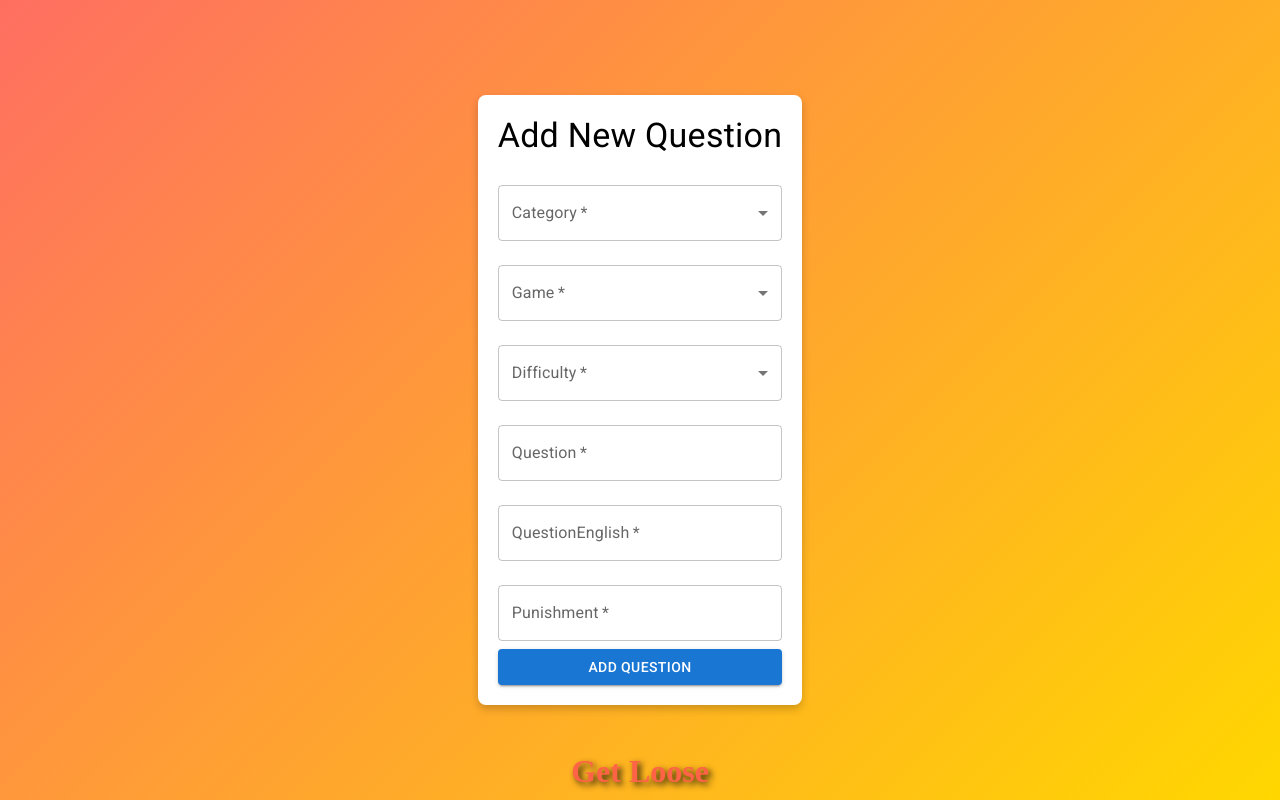
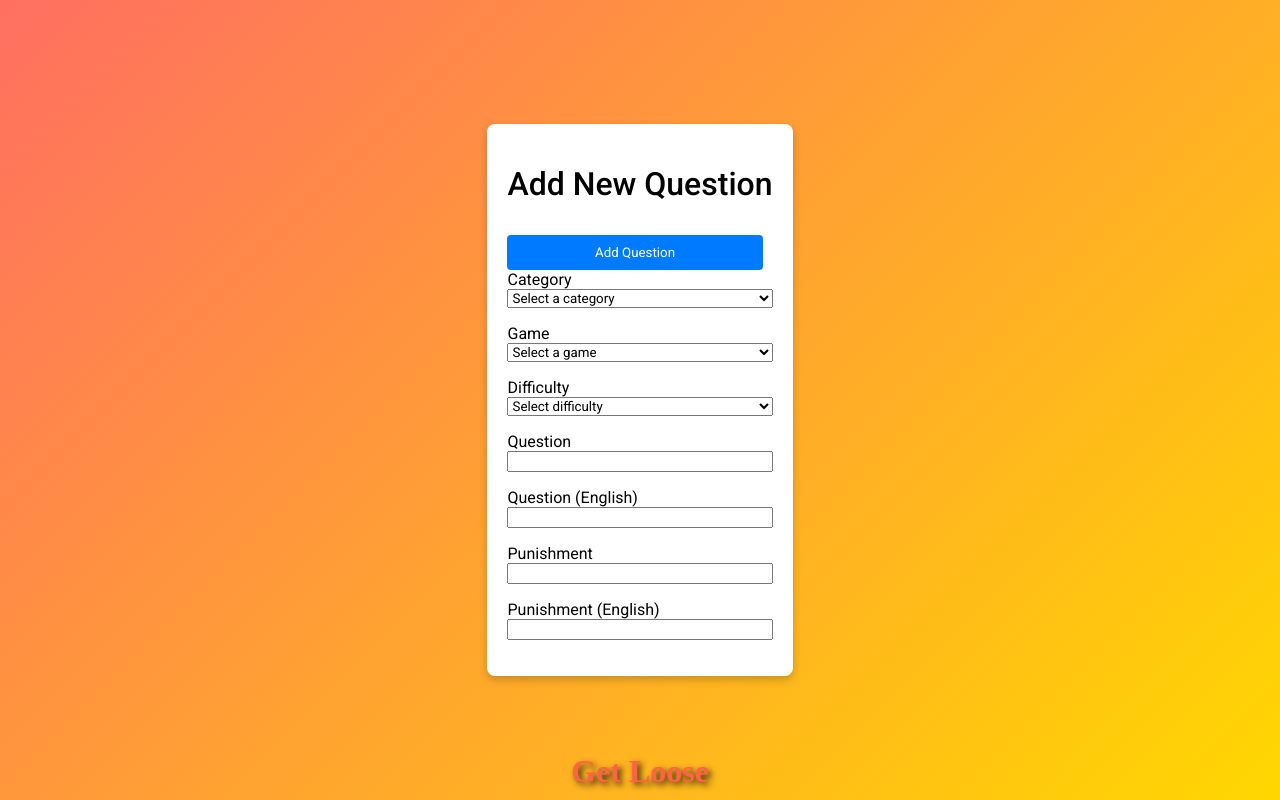
Before and after one commit to bergeron44/getLoose-client, a React (Create React App) app: page /AddQuestion in a window 1280 px wide. Built offline with nearby package versions, Linux system fonts and the light colour scheme.

Commit message:
importent changes

```diff
--- a/src/pages/DataBaseUiConection/AddQuestion.css
+++ b/src/pages/DataBaseUiConection/AddQuestion.css
@@ -25,7 +25,25 @@
     flex-direction: column;
 }
 
-.add-question-field {
+.add-question-field-category {
+    margin-bottom: 16px;
+}
+.add-question-field-game {
+    margin-bottom: 16px;
+}
+.add-question-field-difficult {
+    margin-bottom: 16px;
+}
+.add-question-field-question {
+    margin-bottom: 16px;
+}
+.add-question-field-questionEnglish {
+    margin-bottom: 16px;
+}
+.add-question-field-punishment {
+    margin-bottom: 16px;
+}
+.add-question-field-punishmentEnglish {
     margin-bottom: 16px;
 }
 
--- a/src/pages/DataBaseUiConection/AddQuestion.js
+++ b/src/pages/DataBaseUiConection/AddQuestion.js
@@ -1,6 +1,5 @@
 import React, { useState } from 'react';
 import { useDispatch } from 'react-redux';
-import { Box, TextField, Button, Typography, MenuItem } from '@mui/material';
 import { addQuestion } from '../../store/actions/questionsActions';
 import './AddQuestion.css'; // Import the CSS file
 
@@ -13,6 +12,7 @@ const AddQuestion = () => {
         question: '',
         questionEnglish:'',
         punishment: '',
+        punishmentEnglish:'',
     });
     const [error, setError] = useState('');
 
@@ -27,8 +27,8 @@ const AddQuestion = () => {
         e.preventDefault();
 
         // Validate all fields are filled
-        const { category, game, difficult, question,questionEnglish, punishment } = questionData;
-        if (!category || !game || !difficult || !question || !questionEnglish|| !punishment) {
+        const { category, game, difficult, question, questionEnglish, punishment, punishmentEnglish } = questionData;
+        if (!category || !game || !difficult || !question || !questionEnglish || !punishment || !punishmentEnglish) {
             setError('Please fill out all fields');
             return;
         }
@@ -47,107 +47,114 @@ const AddQuestion = () => {
             question: '',
             questionEnglish:'',
             punishment: '',
+            punishmentEnglish:'',
         });
     };
 
     return (
-        <Box className="add-question-container">
-            <Typography className="add-question-title" variant="h4" gutterBottom>
-                Add New Question
-            </Typography>
-            {error && <Typography className="add-question-error">{error}</Typography>}
+        <div className="add-question-container">
+            <h1 className="add-question-title">Add New Question</h1>
+            {error && <p className="add-question-error">{error}</p>}
             <form onSubmit={handleSubmit} className="add-question-form">
-                <TextField
-                    label="Category"
+            <button type="submit" className="add-question-button">
+                    Add Question
+                </button>
+                <label htmlFor="category">Category</label>
+                <select
+                    id="category"
                     name="category"
                     value={questionData.category}
                     onChange={handleChange}
-                    fullWidth
-                    select
-                    margin="normal"
-                    variant="outlined"
                     required
-                    className="add-question-field"
+                    className="add-question-field-category"
                 >
-                    <MenuItem value="Never-Have-I-Ever ">Never-Have-I-Ever </MenuItem>
-                    <MenuItem value="Tell-Me-A-Secret">Tell-Me-A-Secret</MenuItem>
-                    <MenuItem value="Truth">Truth</MenuItem>
-                    <MenuItem value="Dare">Dare</MenuItem>
-                    <MenuItem value="Csompetitive">Competitive</MenuItem>
-                    <MenuItem value="Pervert">Pervert</MenuItem>
+                    <option value="">Select a category</option>
+                    <option value="Never-Have-I-Ever">Never-Have-I-Ever</option>
+                    <option value="Tell-Me-A-Secret">Tell-Me-A-Secret</option>
+                    <option value="Truth">Truth</option>
+                    <option value="Dare">Dare</option>
+                    <option value="Competitive">Competitive</option>
+                    <option value="Pervert">Pervert</option>
+                    {/* Add more categories as needed */}
+                </select>
 
-                    {/* Add more categories as needed */}
-                </TextField>
-                <TextField
-                    label="Game"
+                <label htmlFor="game">Game</label>
+                <select
+                    id="game"
                     name="game"
                     value={questionData.game}
                     onChange={handleChange}
-                    fullWidth
-                    select
-                    margin="normal"
-                    variant="outlined"
                     required
-                    className="add-question-field"
+                    className="add-question-field-game"
                 >
-                    <MenuItem value="Date">Date</MenuItem>
-                    <MenuItem value="Friends">Friends</MenuItem>
+                    <option value="">Select a game</option>
+                    <option value="Date">Date</option>
+                    <option value="Friends">Friends</option>
                     {/* Add more game types as needed */}
-                </TextField>
-                <TextField
-                    label="Difficulty"
+                </select>
+
+                <label htmlFor="difficult">Difficulty</label>
+                <select
+                    id="difficult"
                     name="difficult"
                     value={questionData.difficult}
                     onChange={handleChange}
-                    fullWidth
-                    select
-                    margin="normal"
-                    variant="outlined"
                     required
-                    className="add-question-field"
+                    className="add-question-field-difficult"
                 >
-                    <MenuItem value="Easy">Easy</MenuItem>
-                    <MenuItem value="Medium">Medium</MenuItem>
-                    <MenuItem value="Hard">Hard</MenuItem>
-                </TextField>
-                <TextField
-                    label="Question"
+                    <option value="">Select difficulty</option>
+                    <option value="Easy">Easy</option>
+                    <option value="Medium">Medium</option>
+                    <option value="Hard">Hard</option>
+                </select>
+
+                <label htmlFor="question">Question</label>
+                <input
+                    id="question"
                     name="question"
+                    type="text"
                     value={questionData.question}
                     onChange={handleChange}
-                    fullWidth
-                    margin="normal"
-                    variant="outlined"
                     required
-                    className="add-question-field"
+                    className="add-question-field-question"
                 />
-                 <TextField
-                    label="QuestionEnglish"
+
+                <label htmlFor="questionEnglish">Question (English)</label>
+                <input
+                    id="questionEnglish"
                     name="questionEnglish"
+                    type="text"
                     value={questionData.questionEnglish}
                     onChange={handleChange}
-                    fullWidth
-                    margin="normal"
-                    variant="outlined"
                     required
-                    className="add-question-field"
+                    className="add-question-field-questionEnglish"
                 />
-                <TextField
-                    label="Punishment"
+
+                <label htmlFor="punishment">Punishment</label>
+                <input
+                    id="punishment"
                     name="punishment"
+                    type="text"
                     value={questionData.punishment}
                     onChange={handleChange}
-                    fullWidth
-                    margin="normal"
-                    variant="outlined"
                     required
-                    className="add-question-field"
+                    className="add-question-field-punishment"
                 />
-                <Button type="submit" variant="contained" color="primary" className="add-question-button">
-                    Add Question
-                </Button>
+
+                <label htmlFor="punishmentEnglish">Punishment (English)</label>
+                <input
+                    id="punishmentEnglish"
+                    name="punishmentEnglish"
+                    type="text"
+                    value={questionData.punishmentEnglish}
+                    onChange={handleChange}
+                    required
+                    className="add-question-field-punishmentEnglish"
+                />
+
+
             </form>
-        </Box>
+        </div>
     );
 };
 
--- a/src/store/actions/questionsActions.js
+++ b/src/store/actions/questionsActions.js
@@ -136,7 +136,7 @@ export const fetchDateQuestions = () => async (dispatch) => {
 };
 export const fetchFriendsQuestions = () => async (dispatch) => {
     try {
-        const response = await axios.get(`${BASE_URL}/api/questions/game/Frindes`);
+        const response = await axios.get(`${BASE_URL}/api/questions/game/Friends`);
         console.log(response.data)
         dispatch({
             type: FETCH_FRIENDS_QUESTIONS_SUCCESS,
```
